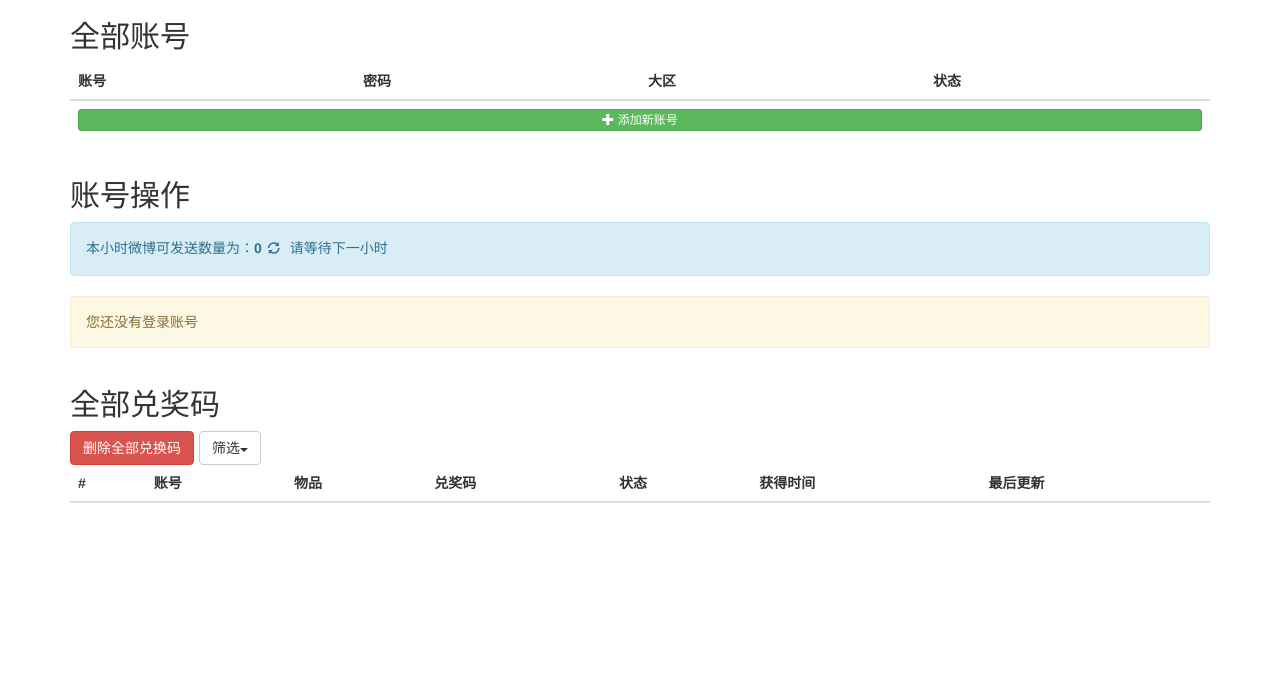
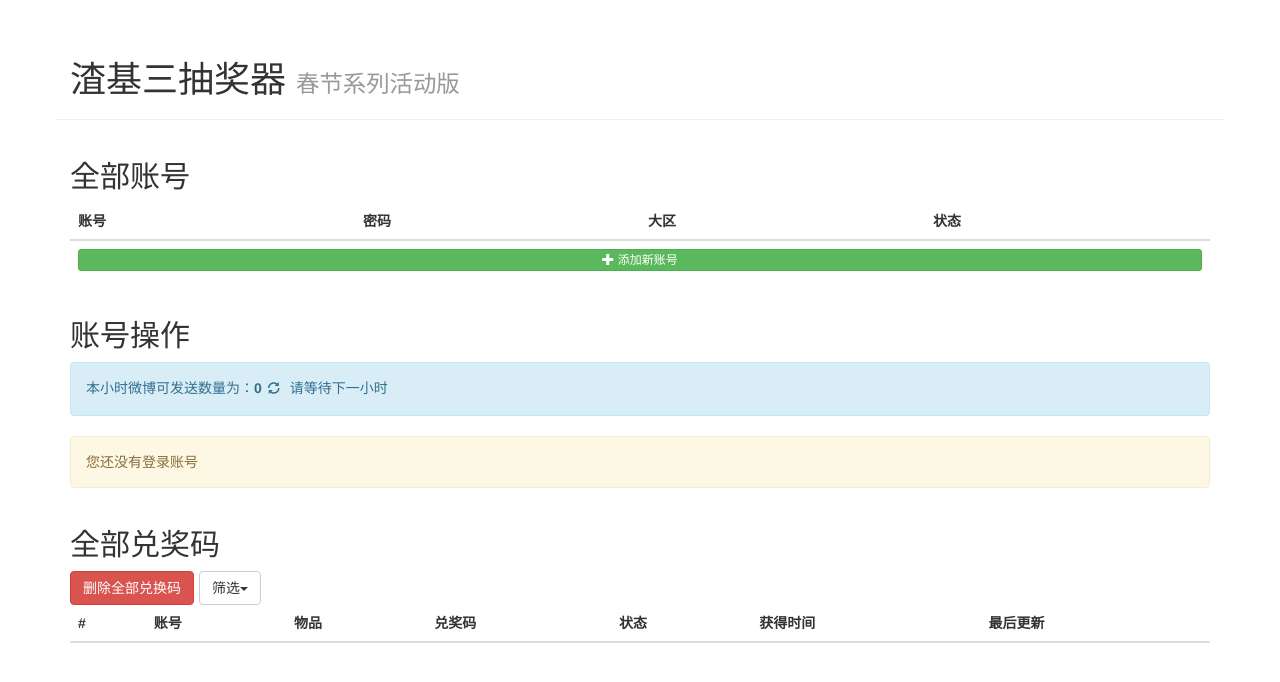
Before and after one commit to Illvili/JX3Code, a plain HTML site: page index.html in a window 1280 px wide. Drawn offline with Linux system fonts and the light colour scheme.

Commit message:
修改标题

```diff
--- a/index.html
+++ b/index.html
@@ -1,7 +1,7 @@
 <!DOCTYPE html>
 <html ng-app="JX3CodeApp">
 	<head>
-		<title>JX3 CODE</title>
+		<title>渣基三抽奖器</title>
 		<meta charset="UTF-8" />
 		<meta name="viewport" content="width=device-width, initial-scale=1.0">
 
@@ -16,6 +16,10 @@
 		<![endif]-->
 	</head>
 	<body ng-controller="JX3CodeController">
+		<section class="page-header container">
+			<h1>渣基三抽奖器 <small>春节系列活动版</small></h1>
+		</section>
+
 		<section id="accounts" class="container">
 			<h2>全部账号</h2>
 
```
